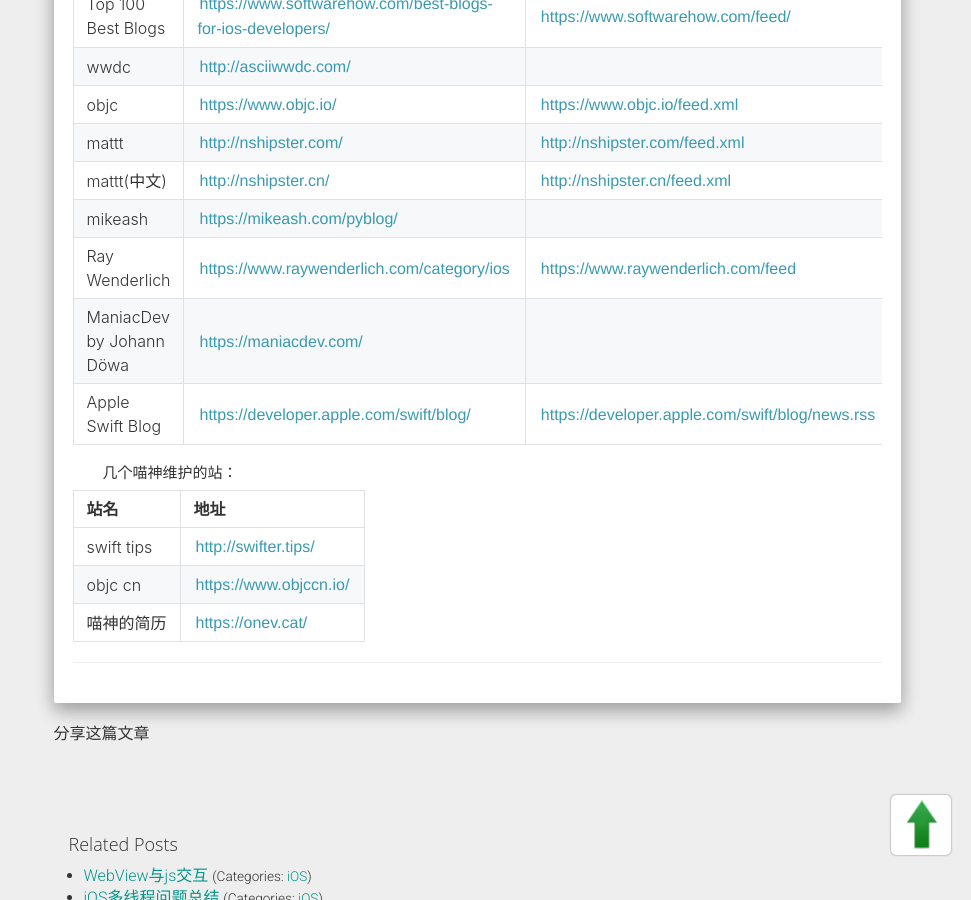
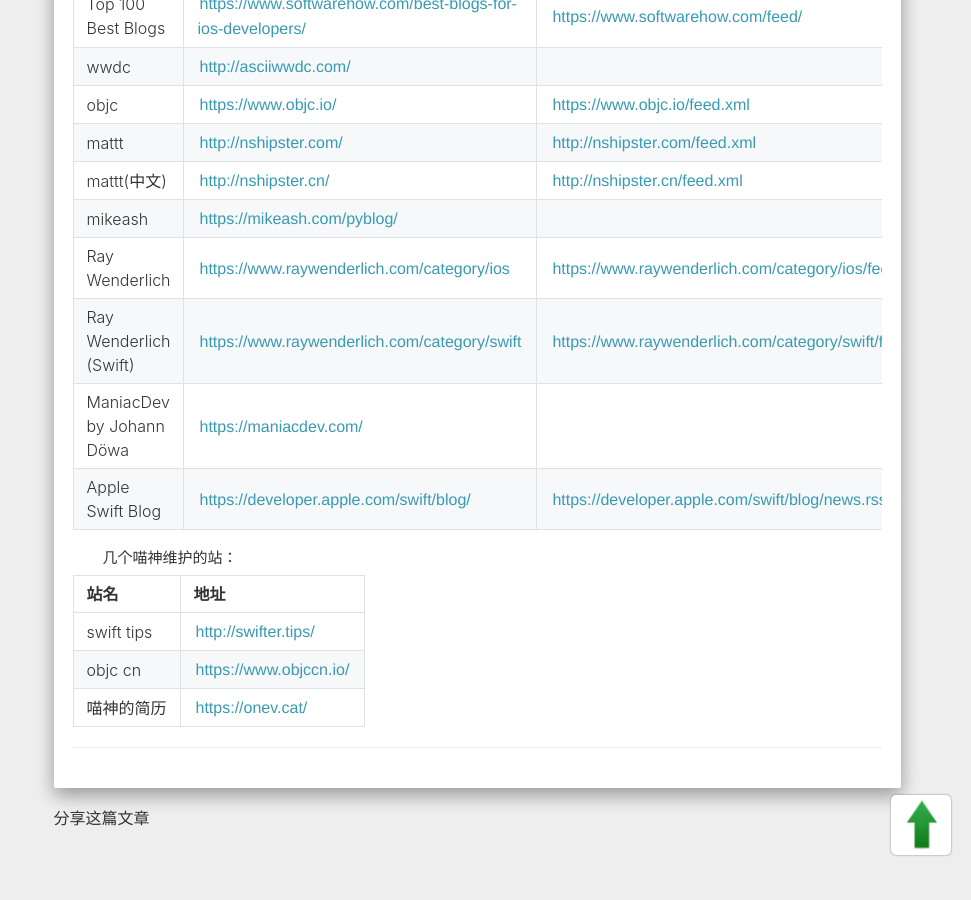
Before and after one commit to mikezone/mikezone.github.io, a Jekyll site: the page built from _posts/2017-06-26-推荐一些iOS博客.md, in a window 1280 px wide and 900 px high, scrolled down 2129 px. Shown: the whole window, without its empty margins (309-1280 px from the left). Built offline with Jekyll 4.4.1, drawn with Linux system fonts in a browser that asks for light colours; nearby versions of some CDN libraries; comment, search, counter and statistics services are not loaded.

Commit message:
no message

```diff
--- a/_posts/2017-06-26-推荐一些iOS博客.md
+++ b/_posts/2017-06-26-推荐一些iOS博客.md
@@ -109,7 +109,8 @@
 | mattt | [http://nshipster.com/](http://nshipster.com/) | [http://nshipster.com/feed.xml](http://nshipster.com/feed.xml) |
 | mattt(中文) | [http://nshipster.cn/](http://nshipster.cn/) | [http://nshipster.cn/feed.xml](http://nshipster.cn/feed.xml) |
 | mikeash | [https://mikeash.com/pyblog/](https://mikeash.com/pyblog/) |
-| Ray Wenderlich | [https://www.raywenderlich.com/category/ios](https://www.raywenderlich.com/category/ios) | [https://www.raywenderlich.com/feed](https://www.raywenderlich.com/feed) |
+| Ray Wenderlich | [https://www.raywenderlich.com/category/ios](https://www.raywenderlich.com/category/ios) | [https://www.raywenderlich.com/category/ios/feed](https://www.raywenderlich.com/category/ios/feed) |
+| Ray Wenderlich (Swift) | [https://www.raywenderlich.com/category/swift](https://www.raywenderlich.com/category/swift) | [https://www.raywenderlich.com/category/swift/feed](https://www.raywenderlich.com/category/swift/feed) |
 | ManiacDev by Johann Döwa | [https://maniacdev.com/](https://maniacdev.com/) |
 | Apple Swift Blog | [https://developer.apple.com/swift/blog/](https://developer.apple.com/swift/blog/) | [https://developer.apple.com/swift/blog/news.rss](https://developer.apple.com/swift/blog/news.rss) |
 
```
